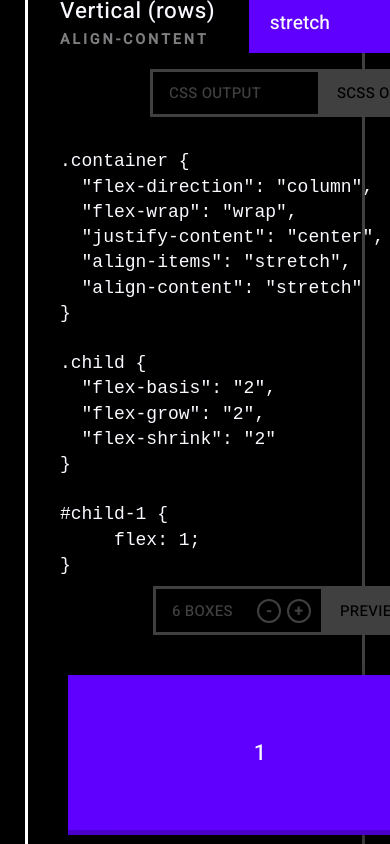
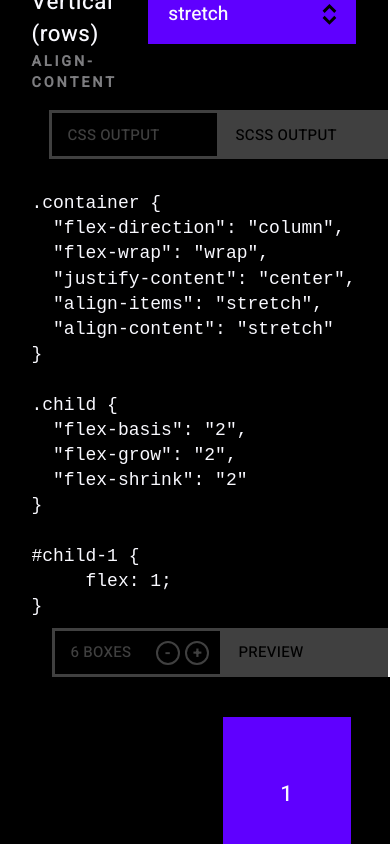
Before and after one commit to s-rd/flexpert, a Vue app: page / in a window 390 px wide. Built offline with nearby package versions, Linux system fonts and the light colour scheme; a web font is replaced by a local one.

Commit message:
Buggy mobile view WIP

```diff
--- a/src/assets/sass/modules/_nav-bar.scss
+++ b/src/assets/sass/modules/_nav-bar.scss
@@ -2,7 +2,7 @@
   position: relative;
   display: flex;
   width: 100%;
-  padding: $spacing--ssss $spacing--ssss $spacing;
+  padding: $spacing--sss $spacing--ssss $spacing;
   flex-direction: column;
   align-items: flex-start;
   background: linear-gradient(to bottom, rgba($color__dark, 1), rgba($color__dark, 0));
--- a/src/assets/sass/modules/_playground.scss
+++ b/src/assets/sass/modules/_playground.scss
@@ -2,11 +2,10 @@
   display: flex;
   flex-direction: column;
   justify-content: flex-start;
-  width: $width--content;
-  max-width: 95%;
+  width: auto;
+  margin: $spacing 0 0;
   height: auto;
   border: solid 3px $color__white;
-  margin-top: $spacing--b;
 
   &__tab {
     width: 10.5rem;
@@ -86,9 +85,11 @@
   &__controls,
   &__output,
   &__preview {
+    width: auto;
+    box-sizing: border-box;
     position: relative;
     flex: 1;
-    min-width: 29rem;
+    margin: 0;
     border-right: solid 3px $color__white;
     padding: $spacing--ss;
     background: rgba($color__dark, 0.75);
@@ -143,5 +144,11 @@
     flex-direction: row;
     justify-content: flex-start;
     margin-top: 0;
+    &__controls,
+    &__output,
+    &__preview {
+      min-width: 29rem;
+      padding: $spacing--ss;
+    }
   }
 }
```
